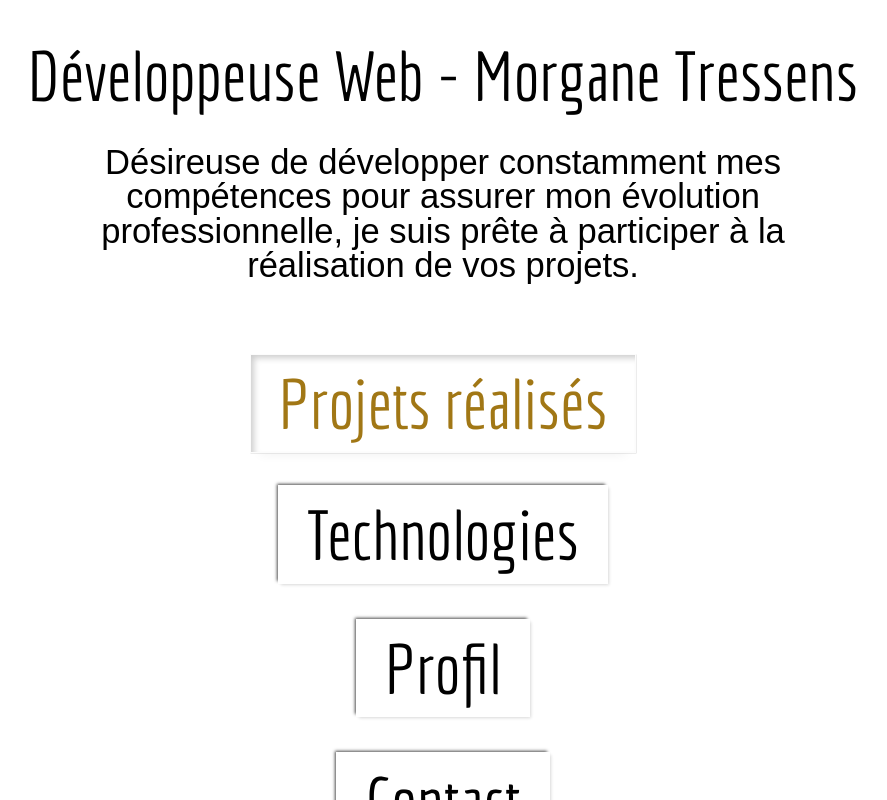
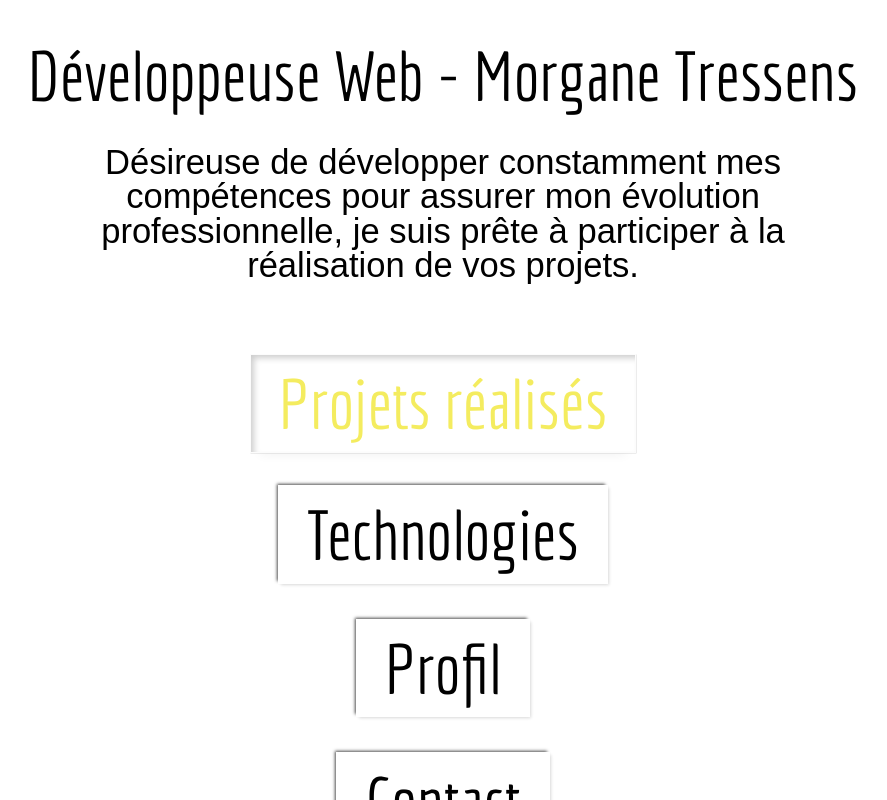
Before and after one commit to MorganeT84/portfolio-morgane-tressens, a Next.js app: page / in a window 1280 px wide. In both pictures the pointer is over the link "Projets réalisés". Shown: the part 455-1255 px from the top of the page, without its empty margins (197-1084 px from the left). Built offline with nearby package versions, Linux system fonts and the light colour scheme.

Commit message:
suppression csss color gold

```diff
--- a/components/Footer/footer.module.scss
+++ b/components/Footer/footer.module.scss
@@ -1,10 +1,10 @@
 .navbottom {
   width: 100%;
   margin-top: 5em;
-  color: #a17715;
+  color: #f4ec5f;
 
   a {
-    color: #a17715;
+    color: #f4ec5f;
     text-decoration: none;
 
   }
--- a/components/Header/header.module.scss
+++ b/components/Header/header.module.scss
@@ -33,7 +33,7 @@
     transition: transform 0.5s;
 
     &:hover {
-      color: #a17715;
+      color: #f4ec5f;
       box-shadow: inset 4px 4px 6px -1px rgba(0, 0, 0, 0.2),
         inset -4px -4px 6px -1px rgba(255, 255, 255, 0.7),
         -0.5px -0.5px 0px rgba(255, 255, 255, 1),
--- a/components/Home/home.module.scss
+++ b/components/Home/home.module.scss
@@ -47,7 +47,7 @@
         color: black;
 
         &:hover {
-          color: #a17715;
+          color: #f4ec5f;
         }
       }
     }
```
